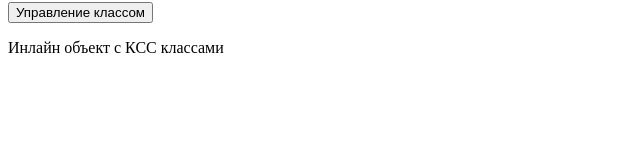
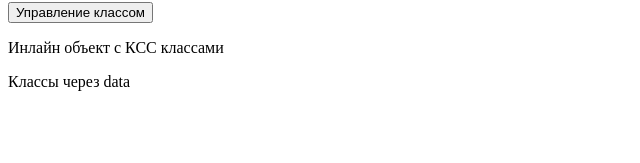
Before and after one commit to WbDmitry/vue3-training, a Vue app: page / in a window 1280 px wide. Shown: the part 119-282 px from the top of the page, without its empty margins (0-640 px from the left). Built offline with nearby package versions, Linux system fonts and the light colour scheme.

Commit message:
Добавил классы через data

```diff
--- a/src/App.vue
+++ b/src/App.vue
@@ -64,7 +64,9 @@ export default {
 			],
 			styles: {
 				colorText: false,
-			}
+			},
+			isValid: true,
+			isDisabled: false,
 		}
 	},
 
@@ -309,6 +311,7 @@ export default {
 	<p :class="styles">Что такое Lorem Ipsum?</p>
 	<button @click="setColorText">Управление классом</button>
 	<p :class="{ active: true, valid: false }">Инлайн объект с КСС классами</p>
+	<p :class="{ active: isValid, valid: isDisabled }">Классы через data</p>
 </template>
 
 <style>
```
